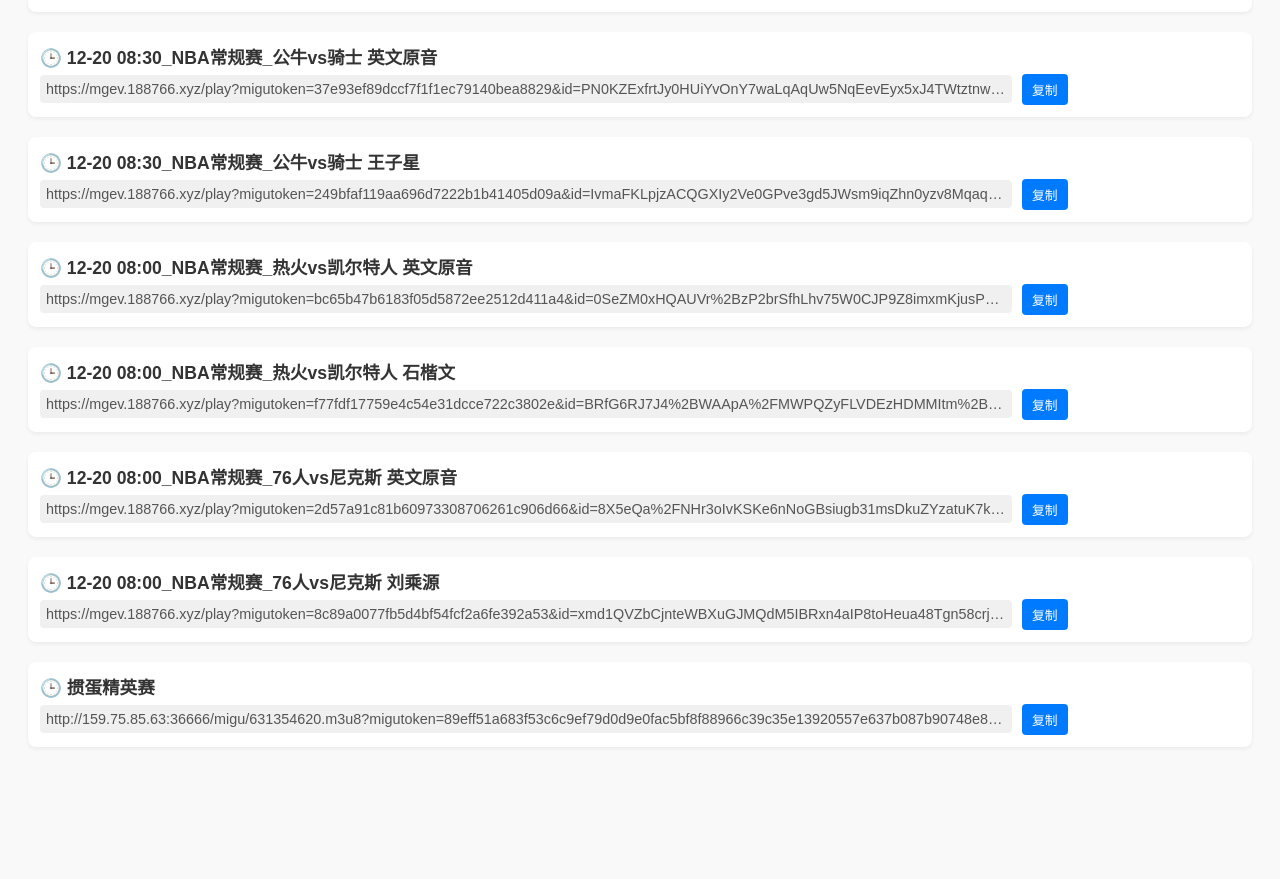
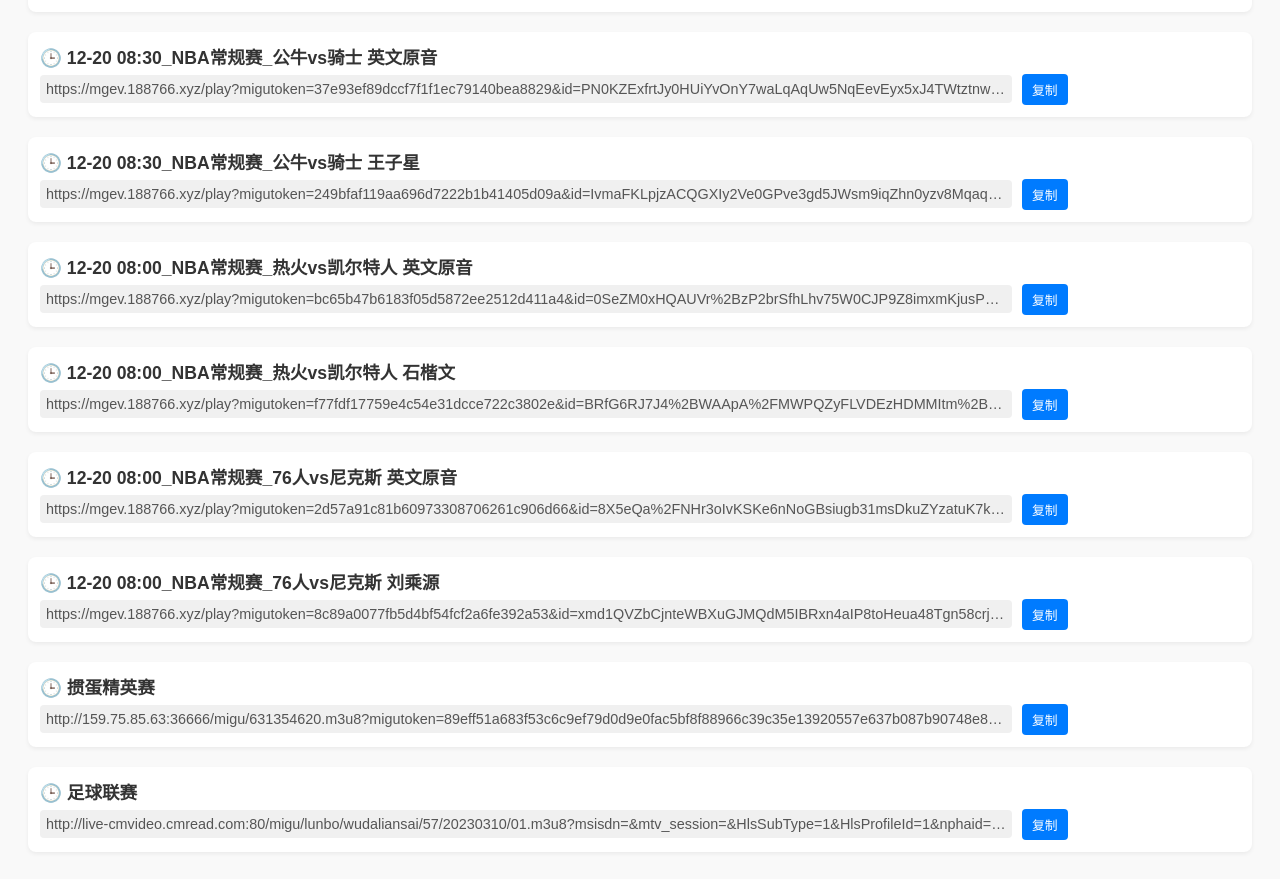
Before and after one commit to kimwang1978/iptv.github.io, a Jekyll site: the page tiyu.html, which Jekyll copies as it is, in a window 1280 px wide and 900 px high, scrolled down 4481 px. Shown: the top 879 px of the window. Built offline with Jekyll 4.4.1, drawn with Linux system fonts in a browser that asks for light colours; before the commit the page ends 5276 px from its top, so only the background shows below that.

Commit message:
Sync File 2026-03-15 05:09:03

```diff
--- a/tiyu.html
+++ b/tiyu.html
@@ -441,6 +441,14 @@
             </div>
         </div>
 
+        <div class="item">
+            <div class="title">🕒 足球联赛</div>
+            <div class="url-wrapper">
+                <div class="url" id="url_49">http://live-cmvideo.cmread.com:80/migu/lunbo/wudaliansai/57/20230310/01.m3u8?msisdn=&mtv_session=&HlsSubType=1&HlsProfileId=1&nphaid=0&encrypt=37390fe8508db105ef85c897db9015f6</div>
+                <button class="copy-btn" onclick="copyToClipboard('url_49')">复制</button>
+            </div>
+        </div>
+
     <script>
         function copyToClipboard(id) {
             const el = document.getElementById(id);
```
